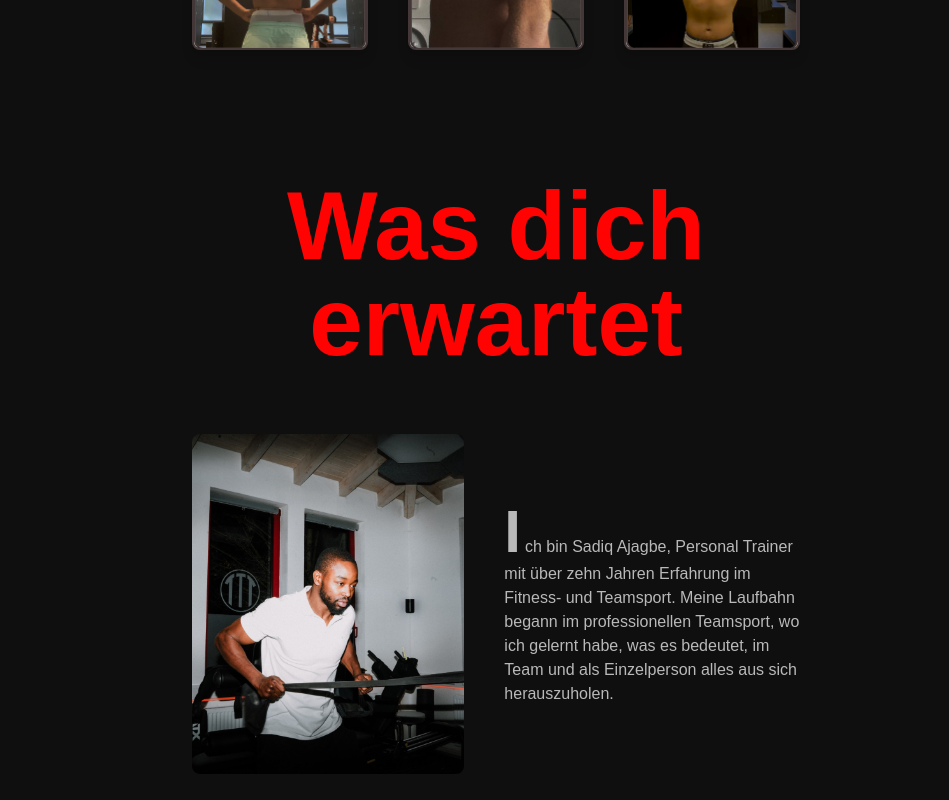
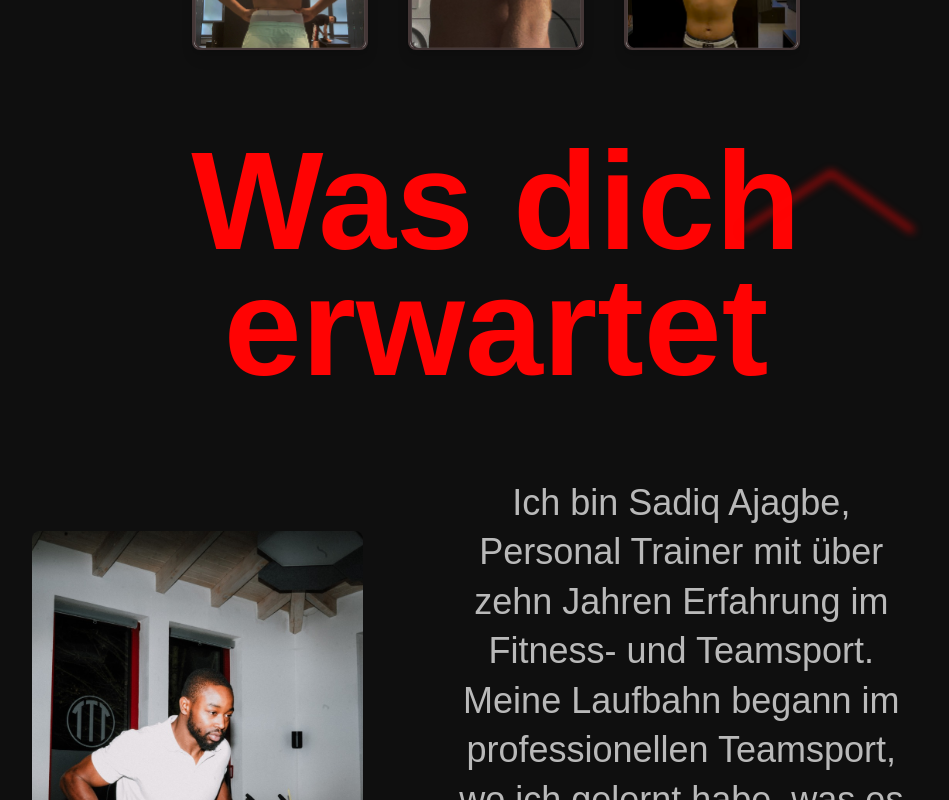
Before and after one commit to Senadat/PeakMitSadiq.de, a Next.js app: page / in a window 1280 px wide. Shown: the part 1660-2460 px from the top of the page, without its empty margins (144-1093 px from the left). Built offline with nearby package versions, Linux system fonts and the light colour scheme.

Commit message:
aranged display on about me section and impressum. added icon to contact section and used the section heading component on all heading secions

```diff
--- a/app/legal/page.tsx
+++ b/app/legal/page.tsx
@@ -1,17 +1,9 @@
+import SectionHeading from "@/components/heading";
 export default function LegalPage() {
   return (
     <div className="w-full md:w-4/5 xl:w-3/4 mx-auto px-4 py-8">
       {/* Page Title */}
-      <h1
-        className="
-          text-primary
-          text-3xl sm:text-4xl md:text-5xl lg:text-7xl xl:text-8xl
-          font-extrabold text-center my-20
-          w-full md:w-3/4 mx-auto
-        "
-      >
-        Impressum
-      </h1>
+      <SectionHeading className="py-10">Impressum</SectionHeading>
 
       {/* Content */}
       <div className="space-y-8">
--- a/components/about/index.tsx
+++ b/components/about/index.tsx
@@ -1,5 +1,5 @@
 "use client";
-
+import SectionHeading from "../heading";
 import Image from "next/image";
 import { motion } from "framer-motion";
 
@@ -27,14 +27,8 @@ const aboutSections = [
 export default function About() {
   return (
     <section id="about">
-      <div className="w-full md:w-3/4 xl:w-2/4 mx-auto px-4">
-        <h1
-          className="text-primary
-          text-3xl sm:text-4xl md:text-5xl lg:text-7xl xl:text-8xl
-          font-extrabold text-center my-12"
-        >
-          Was dich erwartet
-        </h1>
+      <div className="w-full md:w-4/4 xl:w-3/4 mx-auto px-4">
+        <SectionHeading>Was dich erwartet</SectionHeading>
 
         {aboutSections.map((section, index) => (
           <motion.div
@@ -53,32 +47,33 @@ export default function About() {
                 relative
                 w-full
                 sm:w-2/3
-                md:w-1/2
-                xl:w-[420px]
+                md:w-700
+                xl:w2/3
                 aspect-[4/5]
+
               "
             >
               <Image
                 src={section.img}
                 alt={section.alt}
                 fill
-                className="object-cover rounded-lg"
+                className="object-cover rounded-lg "
                 sizes="(max-width: 768px) 100vw, 420px"
               />
             </div>
 
             <p
               className="
-    w-full md:w-3/4
-    text-center md:text-left
-
-    first-letter:text-4xl
-    sm:first-letter:text-5xl
-    lg:first-letter:text-6xl
-
-    first-letter:font-semibold
-    first-letter:leading-none
-    first-letter:mr-1
+        px-10
+    text-center
+    mb-4 sm:mb-5 md:mb-6
+    text-lg
+    sm:text-xl
+    md:text-2xl
+    lg:text-[36px]
+    leading-relaxed
+    sm:leading-snug
+    md:leading-snug
   "
             >
               {section.text}
--- a/components/contact/index.tsx
+++ b/components/contact/index.tsx
@@ -2,7 +2,8 @@
 
 import Image from "next/image";
 import { useState } from "react";
-
+import SectionHeading from "../heading";
+import sendIcon from "../../public/send.png";
 export default function Contact() {
   const [name, setName] = useState("");
   const [email, setEmail] = useState("");
@@ -42,14 +43,7 @@ export default function Contact() {
   return (
     <section id="contact">
       <div>
-        <h1
-          className="text-primary
-          text-3xl sm:text-4xl md:text-5xl lg:text-7xl xl:text-8xl
-          font-extrabold text-center my-20
-          w-full md:w-3/4 mx-auto px-4"
-        >
-          Kontaktiere mich
-        </h1>
+        <SectionHeading>Kontaktiere mich</SectionHeading>
 
         <div
           className="w-full md:w-3/4 xl:w-2/4 mx-auto
@@ -102,7 +96,7 @@ export default function Contact() {
               <button
                 type="submit"
                 disabled={loading}
-                className={`w-full py-3 rounded-md text-white font-semibold transition
+                className={`w-full py-3 rounded-md text-white font-semibold transition flex items-center justify-center gap-2
                   ${
                     loading
                       ? "bg-gray-500 cursor-not-allowed"
@@ -110,6 +104,7 @@ export default function Contact() {
                   }`}
               >
                 {loading ? "Senden..." : "Senden"}
+                <Image src={sendIcon} alt="send icon" className="w-8" />
               </button>
 
               {success && (
```
Also changed, not shown: public/send.png (added), 1 other file (tests, documents, lock files or other folders).
